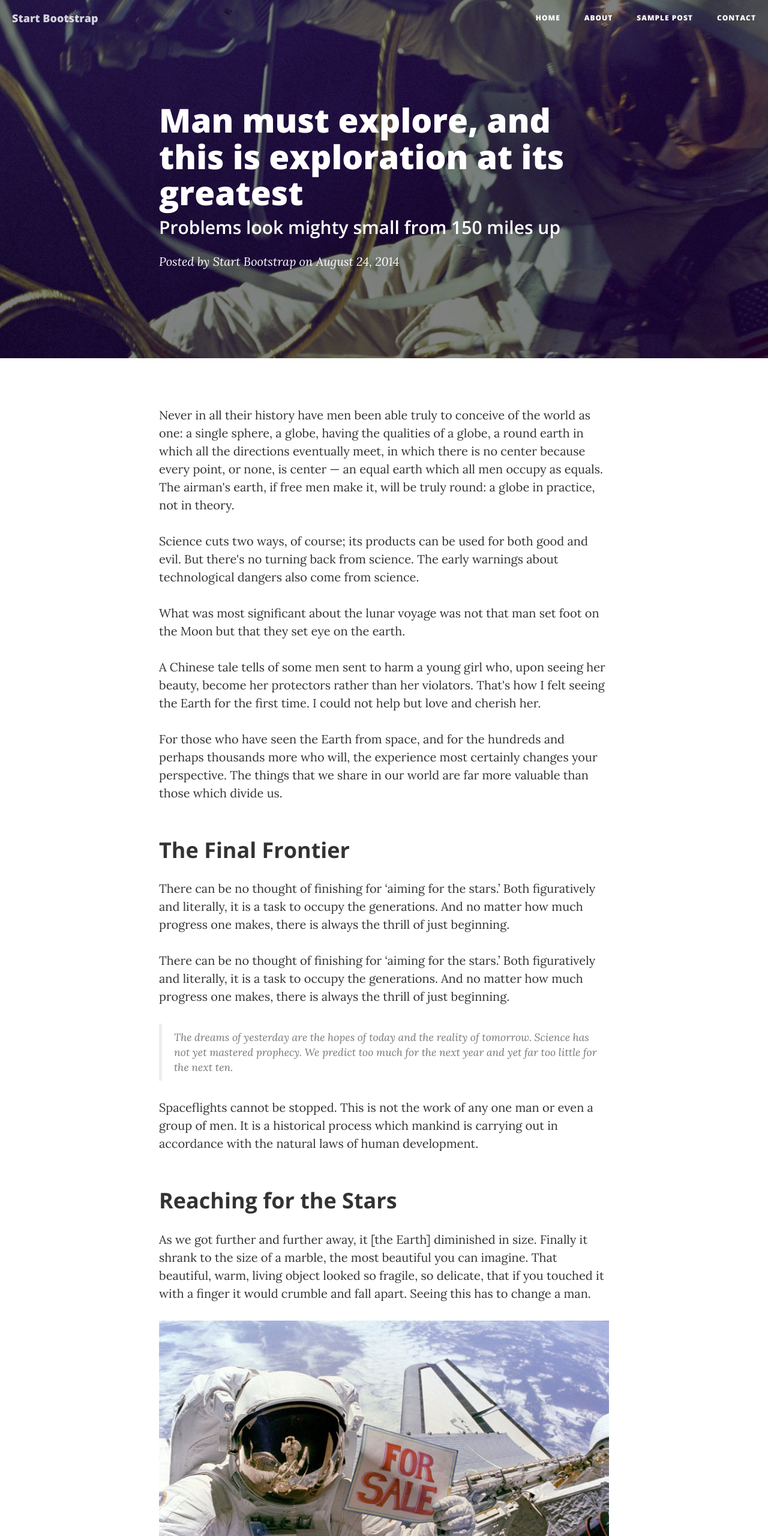
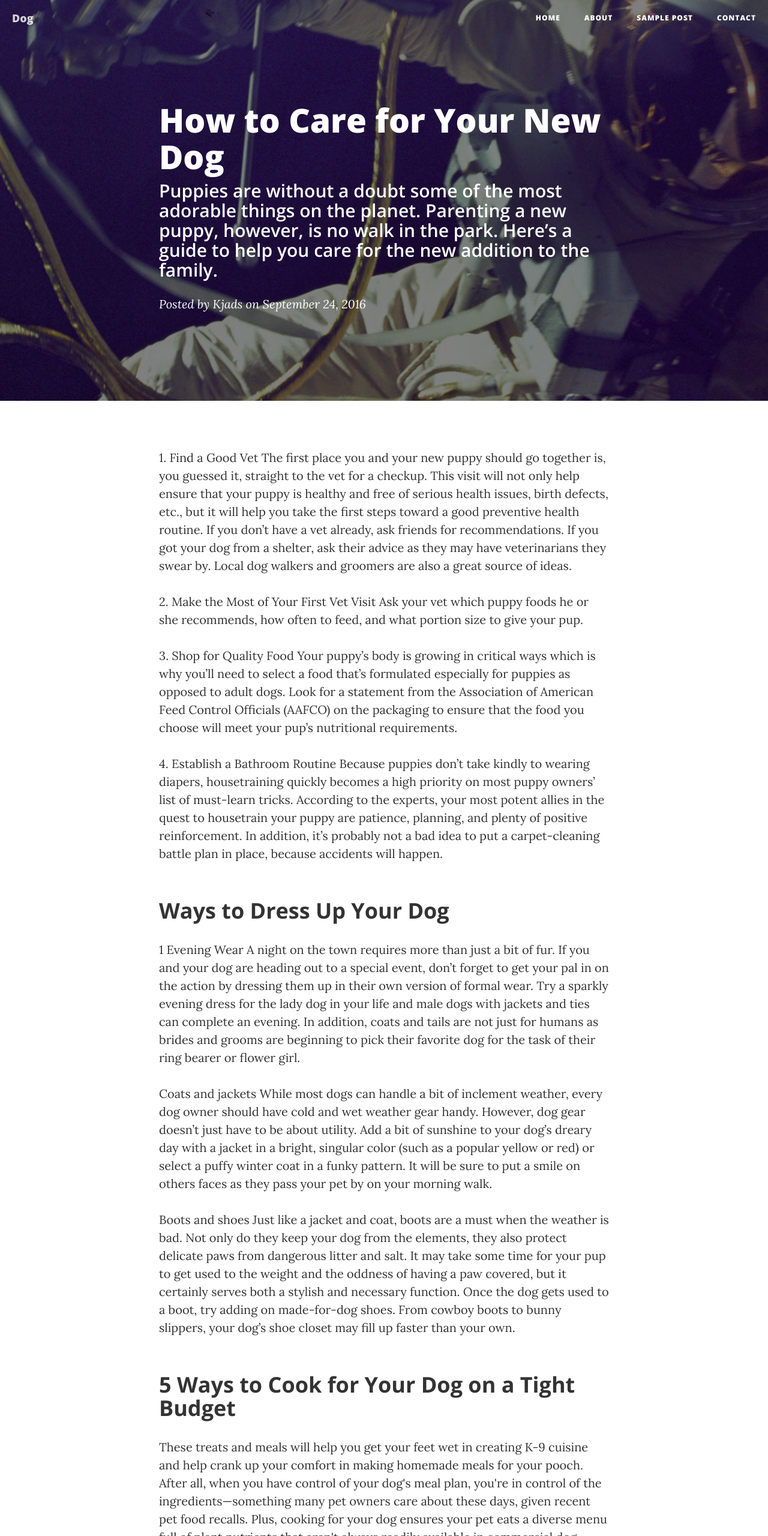
Before and after one commit to kitz2212/blogsh, a website: page post.html in a window 1280 px wide. Shown: the top 2560 px of the page at 60% size. Drawn offline with nearby package versions, Linux system fonts and the light colour scheme.

Commit message:
Update post.html

```diff
--- a/post.html
+++ b/post.html
@@ -42,7 +42,7 @@
                     <span class="sr-only">Toggle navigation</span>
                     Menu <i class="fa fa-bars"></i>
                 </button>
-                <a class="navbar-brand" href="index.html">Start Bootstrap</a>
+                <a class="navbar-brand" href="index.html">Dog</a>
             </div>
 
             <!-- Collect the nav links, forms, and other content for toggling -->
@@ -74,9 +74,9 @@
             <div class="row">
                 <div class="col-lg-8 col-lg-offset-2 col-md-10 col-md-offset-1">
                     <div class="post-heading">
-                        <h1>Man must explore, and this is exploration at its greatest</h1>
-                        <h2 class="subheading">Problems look mighty small from 150 miles up</h2>
-                        <span class="meta">Posted by <a href="#">Start Bootstrap</a> on August 24, 2014</span>
+                        <h1>How to Care for Your New Dog</h1>
+                        <h2 class="subheading">Puppies are without a doubt some of the most adorable things on the planet. Parenting a new puppy, however, is no walk in the park. Here’s a guide to help you care for the new addition to the family.</h2>
+                        <span class="meta">Posted by Kjads on September 24, 2016</span>
                     </div>
                 </div>
             </div>
@@ -88,30 +88,49 @@
         <div class="container">
             <div class="row">
                 <div class="col-lg-8 col-lg-offset-2 col-md-10 col-md-offset-1">
-                    <p>Never in all their history have men been able truly to conceive of the world as one: a single sphere, a globe, having the qualities of a globe, a round earth in which all the directions eventually meet, in which there is no center because every point, or none, is center — an equal earth which all men occupy as equals. The airman's earth, if free men make it, will be truly round: a globe in practice, not in theory.</p>
+                    <p>1. Find a Good Vet
+The first place you and your new puppy should go together is, you guessed it, straight to the vet for a checkup. This visit will not only help ensure that your puppy is healthy and free of serious health issues, birth defects, etc., but it will help you take the first steps toward a good preventive health routine. If you don’t have a vet already, ask friends for recommendations. If you got your dog from a shelter, ask their advice as they may have veterinarians they swear by. Local dog walkers and groomers are also a great source of ideas.</p>
+                    <p>2. Make the Most of Your First Vet Visit
+Ask your vet which puppy foods he or she recommends, how often to feed, and what portion size to give your pup.</p>
+                    <p>3. Shop for Quality Food
+Your puppy’s body is growing in critical ways which is why you’ll need to select a food that’s formulated especially for puppies as opposed to adult dogs. Look for a statement from the Association of American Feed Control Officials (AAFCO) on the packaging to ensure that the food you choose will meet your pup’s nutritional requirements.</p>
 
-                    <p>Science cuts two ways, of course; its products can be used for both good and evil. But there's no turning back from science. The early warnings about technological dangers also come from science.</p>
+                    <p>4.  Establish a Bathroom Routine
+Because puppies don’t take kindly to wearing diapers, housetraining quickly becomes a high priority on most puppy owners’ list of must-learn tricks. According to the experts, your most potent allies in the quest to housetrain your puppy are patience, planning, and plenty of positive reinforcement. In addition, it’s probably not a bad idea to put a carpet-cleaning battle plan in place, because accidents will happen.</p>
 
-                    <p>What was most significant about the lunar voyage was not that man set foot on the Moon but that they set eye on the earth.</p>
 
-                    <p>A Chinese tale tells of some men sent to harm a young girl who, upon seeing her beauty, become her protectors rather than her violators. That's how I felt seeing the Earth for the first time. I could not help but love and cherish her.</p>
+                    <h2 class="section-heading">Ways to Dress Up Your Dog</h2>
 
-                    <p>For those who have seen the Earth from space, and for the hundreds and perhaps thousands more who will, the experience most certainly changes your perspective. The things that we share in our world are far more valuable than those which divide us.</p>
+                    <p>1 Evening Wear
+A night on the town requires more than just a bit of fur. If you and your dog are heading out to a special event, don’t forget to get your pal in on the action by dressing them up in their own version of formal wear. Try a sparkly evening dress for the lady dog in your life and male dogs with jackets and ties can complete an evening. In addition, coats and tails are not just for humans as brides and grooms are beginning to pick their favorite dog for the task of their ring bearer or flower girl.</p>
+                    <p>Coats and jackets
+While most dogs can handle a bit of inclement weather, every dog owner should have cold and wet weather gear handy. However, dog gear doesn’t just have to be about utility. Add a bit of sunshine to your dog’s dreary day with a jacket in a bright, singular color (such as a popular yellow or red) or select a puffy winter coat in a funky pattern. It will be sure to put a smile on others faces as they pass your pet by on your morning walk.</p>
+                    <p>Boots and shoes
+Just like a jacket and coat, boots are a must when the weather is bad. Not only do they keep your dog from the elements, they also protect delicate paws from dangerous litter and salt. It may take some time for your pup to get used to the weight and the oddness of having a paw covered, but it certainly serves both a stylish and necessary function. Once the dog gets used to a boot, try adding on made-for-dog shoes. From cowboy boots to bunny slippers, your dog’s shoe closet may fill up faster than your own.</p>
 
-                    <h2 class="section-heading">The Final Frontier</h2>
 
-                    <p>There can be no thought of finishing for ‘aiming for the stars.’ Both figuratively and literally, it is a task to occupy the generations. And no matter how much progress one makes, there is always the thrill of just beginning.</p>
 
-                    <p>There can be no thought of finishing for ‘aiming for the stars.’ Both figuratively and literally, it is a task to occupy the generations. And no matter how much progress one makes, there is always the thrill of just beginning.</p>
 
-                    <blockquote>The dreams of yesterday are the hopes of today and the reality of tomorrow. Science has not yet mastered prophecy. We predict too much for the next year and yet far too little for the next ten.</blockquote>
+                    <h2 class="section-heading">5 Ways to Cook for Your Dog on a Tight Budget</h2>
 
-                    <p>Spaceflights cannot be stopped. This is not the work of any one man or even a group of men. It is a historical process which mankind is carrying out in accordance with the natural laws of human development.</p>
+                    <p>These treats and meals will help you get your feet wet in creating K-9 cuisine and help crank up your comfort in making homemade meals for your pooch. After all, when you have control of your dog's meal plan, you're in control of the ingredients—something many pet owners care about these days, given recent pet food recalls. Plus, cooking for your dog ensures your pet eats a diverse menu full of plant nutrients that aren't always readily available in commercial dog foods. "While proteins, vitamins, and minerals provide the base for keeping our bodies going, it's the wider variety of proteins, phytochemicals, and antioxidants in fresh foods that determine the long-term shape of the health of us—and our pets," explains Rick Woodford, author of Feed Your Best Friend Better.</p>
+                    <p>CHICKEN STOCK</p>
+<p>
+While it's never a good idea to feed chicken bones to dogs, you can create a healthy, nourishing broth from a properly prepared chicken carcass. When making this stock for the dogs, you can pack it with flavors and use it as an excuse to clean out the fridge a bit. If you have saved other fruits and vegetables that are still fresh but not likely to be used in the next couple of days, go ahead and add a cup or two. Don't worry so much about precision—you never have to make the same stock twice because you may not be stocking the same ingredients in the fridge. The resulting stock will be rich with flavor, vitamins, and minerals, and can be used to moisten dry food or in any of the cookie recipes. "This recipe not only makes a great addition to the dog bowl, it can be used in the cookie recipe (below) or in your own risotto. No onions needed to flavor this stock," Woodford says.</p>
+                    <p>FRESH KISS COOKIES</p>
 
-                    <h2 class="section-heading">Reaching for the Stars</h2>
+<p> dogs love us, so they're going to try and kiss us, no matter how much we protest. Get those kisses early, before your dog starts to drool. And make these cookies, which not only will make those kisses more tolerable, but they'll also increase your pet's desire to say thank you. Plus, this recipe will help you use up extra parsley and mint that's left over from your human food.</p>
 
-                    <p>As we got further and further away, it [the Earth] diminished in size. Finally it shrank to the size of a marble, the most beautiful you can imagine. That beautiful, warm, living object looked so fragile, so delicate, that if you touched it with a finger it would crumble and fall apart. Seeing this has to change a man.</p>
+                    <p>MUTT LOAF</p>
 
+<p>Dnner loaf is free of grain and packed with nutrient-dense veggies. Take off your rings, though, because the best way to mix any good meat loaf is with your hands. Like a friendly mutt, this loaf is a blend of different things. In this case, it's healthy, tasty ingredients that are easy to prepare.</p>
+                    <p>SWEET POTATO FRIES FOR SHARING</p>
+
+<p>e's a healthy treat that you and your dog can both enjoy! Even dogs that aren't so sure about vegetables will love this treat. Finish with a little salt and pepper on your portion, to taste. This recipe also works well with yams, parsnips, and turnips.</p>
+
+                    <p>TUNA SANDWICH LEFTOVERS</p>
+
+                    <p> Ofthis dog snack is that you're using leftovers you'd probably toss out otherwise—an inexpensive way to include a little something extra in your dog's food dish. When you're making a tuna fish sandwich, what's the first thing you do? Drain off the water and pour it down the sink. Next, you grab two pieces of bread, being careful to avoid the heel of the loaf. Put these two things you weren't even going to use together and you have a nice little pick-me-up for your pooch.</p>
                     <a href="#">
                         <img class="img-responsive" src="img/post-sample-image.jpg" alt="">
                     </a>
@@ -135,14 +154,7 @@
             <div class="row">
                 <div class="col-lg-8 col-lg-offset-2 col-md-10 col-md-offset-1">
                     <ul class="list-inline text-center">
-                        <li>
-                            <a href="#">
-                                <span class="fa-stack fa-lg">
-                                    <i class="fa fa-circle fa-stack-2x"></i>
-                                    <i class="fa fa-twitter fa-stack-1x fa-inverse"></i>
-                                </span>
-                            </a>
-                        </li>
+
                         <li>
                             <a href="#">
                                 <span class="fa-stack fa-lg">
@@ -151,14 +163,7 @@
                                 </span>
                             </a>
                         </li>
-                        <li>
-                            <a href="#">
-                                <span class="fa-stack fa-lg">
-                                    <i class="fa fa-circle fa-stack-2x"></i>
-                                    <i class="fa fa-github fa-stack-1x fa-inverse"></i>
-                                </span>
-                            </a>
-                        </li>
+
                     </ul>
                     <p class="copyright text-muted">Copyright &copy; Your Website 2016</p>
                 </div>
```
